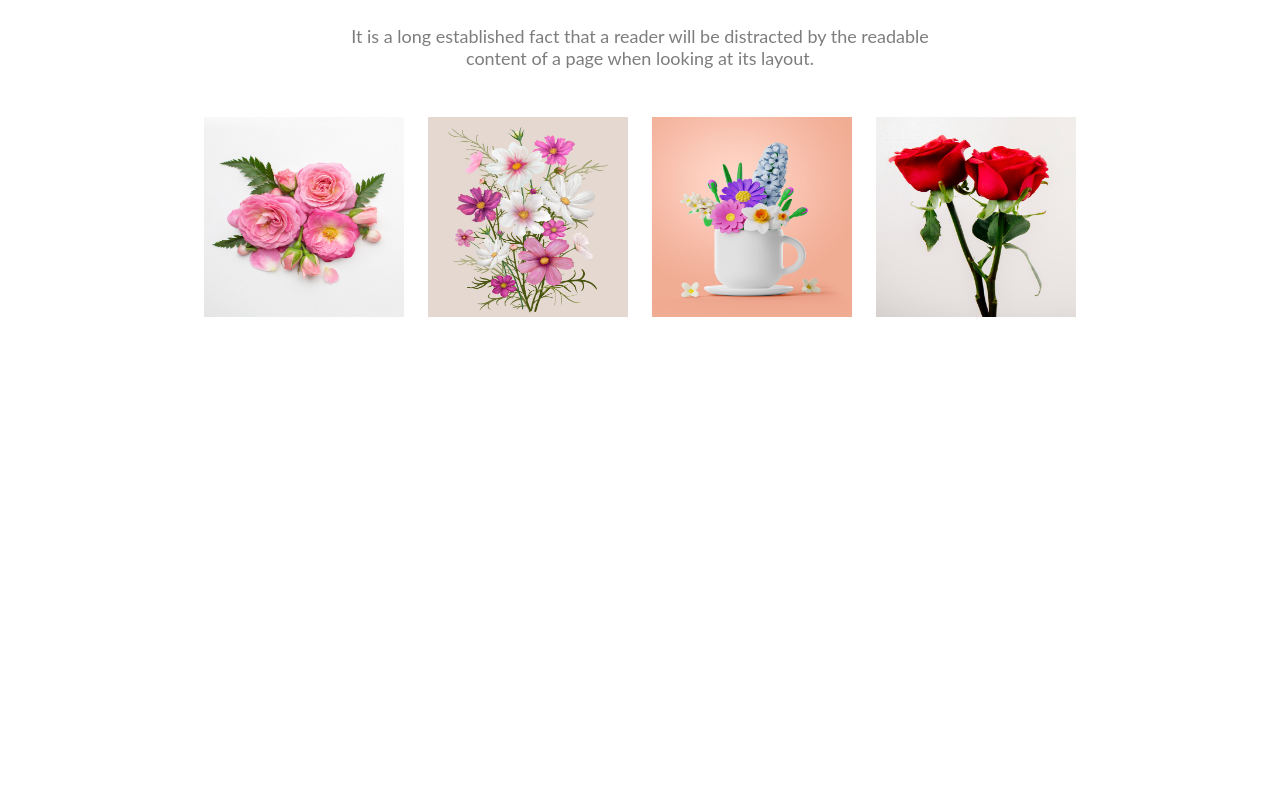
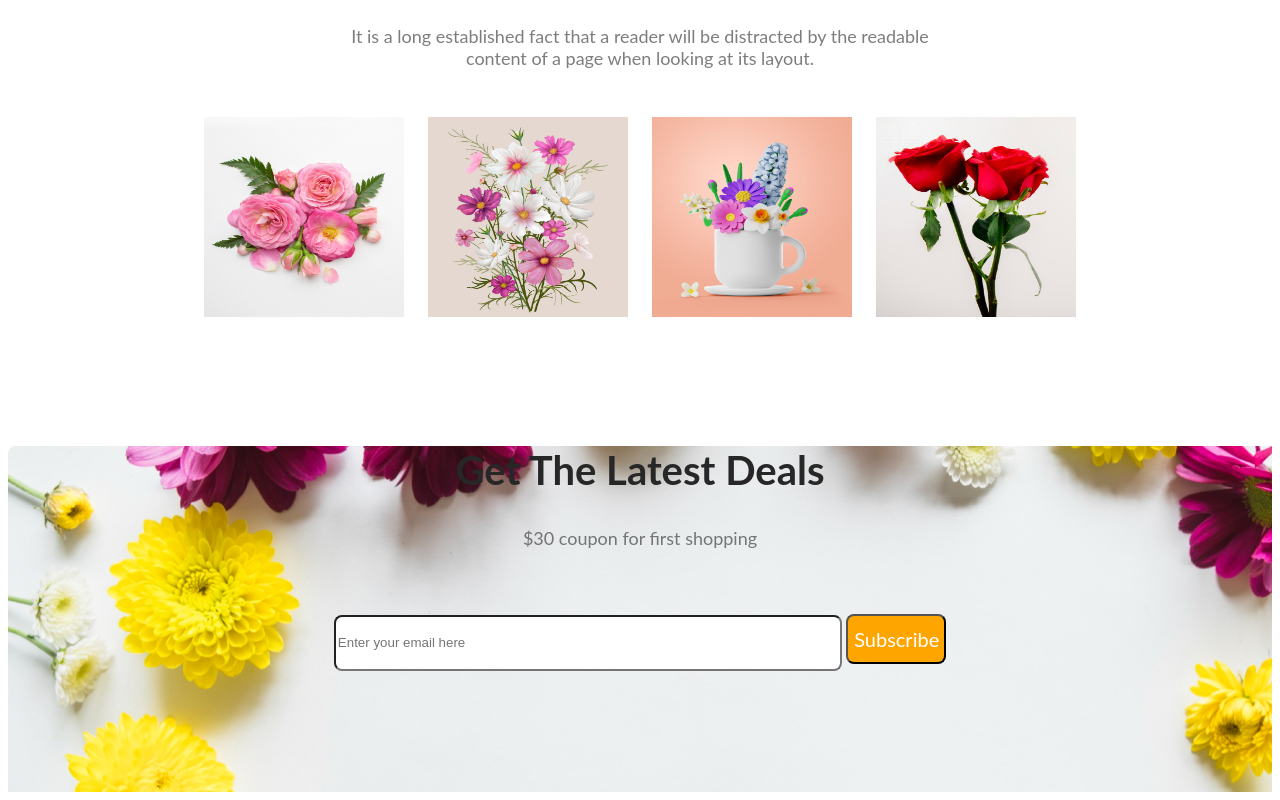
Before and after one commit to mahfuzul84/flower-shop-repo, a plain HTML site: page index.html in a window 1280 px wide. Shown: the part 2458-3258 px from the top of the page. Before the commit the page ends 2790 px from the top, so only its background shows below. Drawn offline with Linux system fonts and the light colour scheme.

Commit message:
deals section styles

```diff
--- a/index.html
+++ b/index.html
@@ -97,6 +97,16 @@
 
             </div>
         </section>
+        <section>
+           <div class="deals-container">
+            <div class="deals-information">
+                <h2 class="deals-text">Get The Latest Deals</h2>
+                <p class="deals-description">$30 coupon for first shopping</p>
+                <input class="field" type="text" name="Email" placeholder="Enter your email here">
+                <button class="btn-deals">Subscribe</button>
+            </div>
+           </div>
+        </section>
         </main>
 </body>
 </html>
--- a/styles/flower-shop.css
+++ b/styles/flower-shop.css
@@ -196,3 +196,46 @@ body{
     width: 200px;
     height: 200px;
 }
+/* deals related styles */
+.deals-container{
+    text-align: center;
+    background-image: url(../images/Rectangle\ 9.png);
+}
+.deals-text{
+    color: #272727;
+    text-align: center;
+    font-family: lato;
+    font-size: 40px;
+    font-style: normal;
+    font-weight: 800px;
+    margin-top: 122px;
+}
+.deals-description{
+    color: rgba(39,39,39,0.60);
+    text-align: center;
+    font-family: lato;
+    font-size: 18px;
+    font-style: normal;
+    font-weight: 400px;
+    margin-top: 16px 605px;
+}
+.field{
+    width: 500px;
+    height: 50px;
+    border-radius: 8px;
+    background-color: #FFF;
+    margin-top: 48px;
+    margin-bottom: 121px;
+}
+.btn-deals{
+    width: 100px;
+    height: 50px;
+    color: #FFF;
+    text-align: center;
+    font-family: lato;
+    font-size: 20px;
+    font-style: normal;
+    font-weight: 700px;
+    background-color: #ffa500;
+    border-radius: 8px;
+}
```
